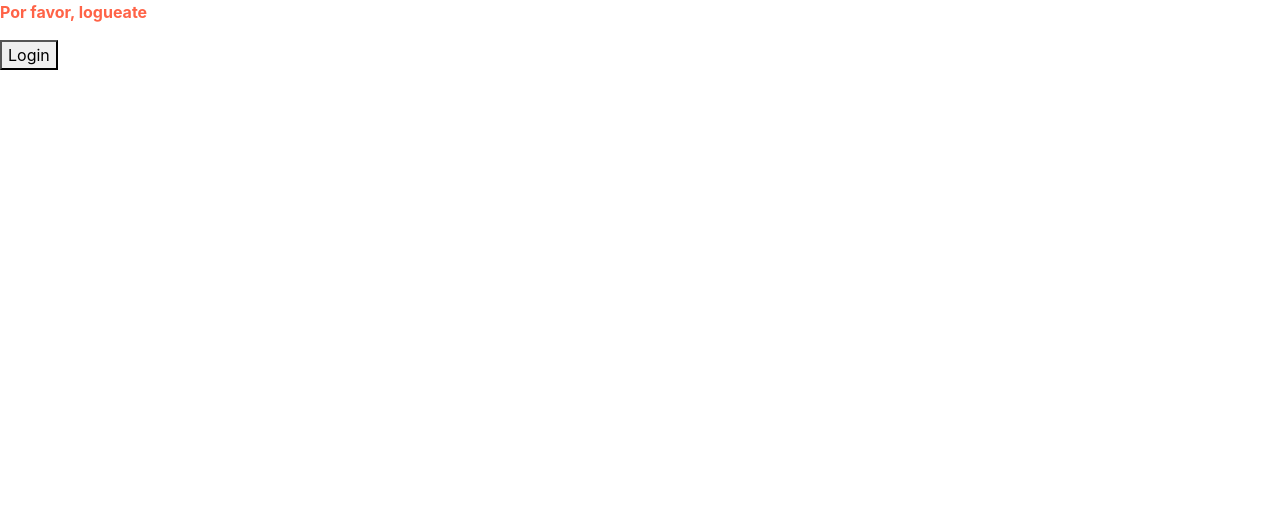
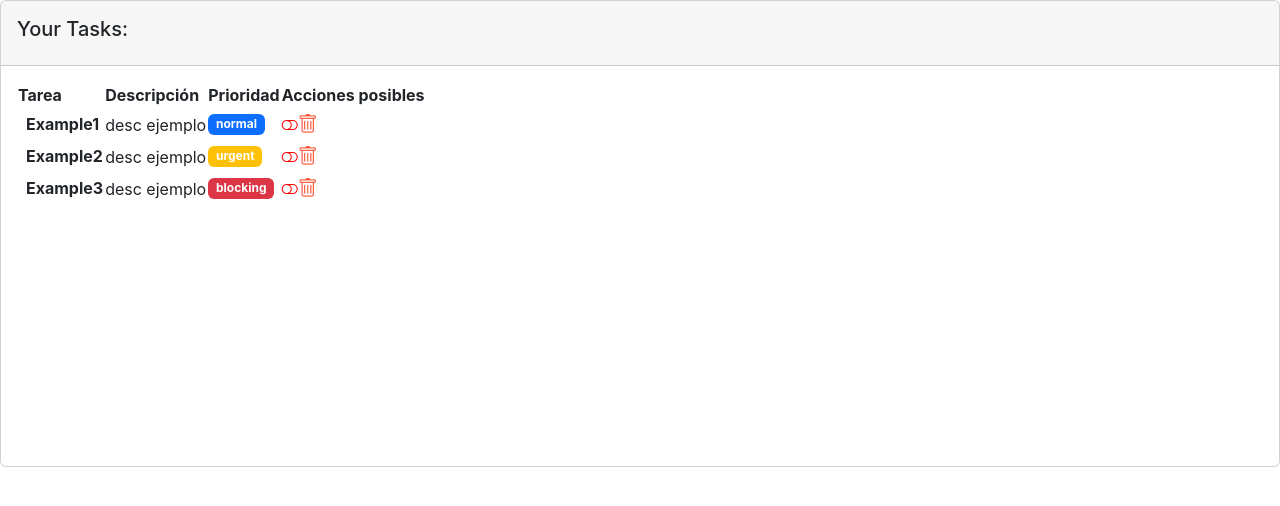
Before and after one commit to MPiccato/ReactIntermedio-TaskApp, a React (Create React App) app: page / in a window 1280 px wide. Shown: the top 506 px of the page. Built offline with nearby package versions, Linux system fonts and the light colour scheme.

Commit message:
terminado estilos en la lista

```diff
--- a/package.json
+++ b/package.json
@@ -7,6 +7,7 @@
     "@testing-library/react": "^13.4.0",
     "@testing-library/user-event": "^13.5.0",
     "bootstrap": "^5.2.3",
+    "bootstrap-icons": "^1.10.5",
     "node-sass": "^7.0.3",
     "react": "^18.2.0",
     "react-dom": "^18.2.0",
--- a/src/App.js
+++ b/src/App.js
@@ -8,8 +8,8 @@
 function App() {
   return (
     <div className="App">
-      <header className="App-header">
-        {/* <TaskListComponent/> */}
+
+        <TaskListComponent/>
         {/* <Ejemplo1/> */}
         {/* <Ejemplo2/> */}
         {/* <MiComponenteConContexto/> */}
@@ -17,8 +17,8 @@
           {/* Esto es props.children */}
           {/* <h3>Todo esto se pinta en props.children</h3> */}
         {/* </Ejemplo4> */}
-        <GrettingStyled nombre="Martin"/>
-      </header>
+        {/* <GrettingStyled nombre="Martin"/> */}
+
     </div>
   );
 }
--- a/src/components/container/task_list.jsx
+++ b/src/components/container/task_list.jsx
@@ -3,14 +3,17 @@
 import { LEVELS } from '../../models/levels.enum.js';
 
 import {TaskComponent} from '../../pure/TaskComponent.jsx'
+import TaskForm from '../../pure/forms/taskForm.jsx';
 
 
 const TaskListComponent = () => {
 
     // Estado del componente
-    const defaultTask = new Task('Example', 'desc ejemplo',false,LEVELS.NORMAL);
+    const defaultTask1 = new Task('Example1', 'desc ejemplo',false,LEVELS.NORMAL);
+    const defaultTask2 = new Task('Example2', 'desc ejemplo',false,LEVELS.URGENT);
+    const defaultTask3 = new Task('Example3', 'desc ejemplo',false,LEVELS.BLOQUING);
 
-    const [tasks, setTasks] = useState(defaultTask);
+    const [tasks, setTasks] = useState([defaultTask1, defaultTask2,defaultTask3]);
     const [loading, setLoading] = useState(true)
 
 
@@ -28,11 +31,40 @@
         console.log('Cambiar el estado de una tarea')
     }
     return (
+
         <div>
-            <div>
-                <h1>Your Tasks:</h1>
+            <div className='col-12'>
+                <div className='card'>
+                    <div className='card-header p-3'>
+                        <h5>Your Tasks:</h5>
+                    </div>
+                    <div className='card-body' data-mdb-perfect-scrolling = 'true' style={{position:'relative', height:'400px'}}>
+                        <table>
+                            <thead>
+                                <tr>
+                                    <th scope='col'>Tarea</th>
+                                    <th scope='col'>Descripción</th>
+                                    <th scope='col'>Prioridad</th>
+                                    <th scope='col'>Acciones posibles</th>
+                                </tr>
+                            </thead>
+                            <tbody>
+                                { tasks.map((task, index) => {
+                                    return (
+                                        <TaskComponent
+                                            key = {index}
+                                            task={task}/>
+
+                                        )
+                                })}
+
+                            </tbody>
+                        </table>
+                    </div>
+                    <TaskForm/>
+                </div>
             </div>
-            <TaskComponent task={defaultTask}/>
+
         </div>
     );
 };
--- a/src/index.js
+++ b/src/index.js
@@ -3,6 +3,9 @@
 
 // !Add bootstrap
 import 'bootstrap/dist/css/bootstrap.css';
+
+// Bootstrap -icons
+import 'bootstrap-icons/font/bootstrap-icons.css'
 
 import './index.css';
 import App from './App';
--- a/src/pure/TaskComponent.jsx
+++ b/src/pure/TaskComponent.jsx
@@ -2,6 +2,7 @@
 import PropTypes from 'prop-types';
 import {Task} from '../models/task.class.js'
 import '../styles/task.scss'
+import { LEVELS } from '../models/levels.enum.js';
 
 export const TaskComponent = ({task}) => {
 
@@ -11,16 +12,65 @@
             console.log('tarea a punto de desmontarse')
         };
     }, [task]);
+
+    /** Function returns a Bedge
+     * depending on the level of te task
+     */
+    function taskLevelBadge() {
+        switch (task.level) {
+            case LEVELS.NORMAL:
+                return (
+                    <h6 className='mb-0'>
+                        <span className='badge bg-primary'>
+                            {task.level}
+                        </span>
+                    </h6>
+                )
+            case LEVELS.URGENT:
+                return (
+                    <h6 className='mb-0'>
+                    <span className='badge bg-warning'>
+                        {task.level}
+                    </span>
+                </h6>
+                )
+            case LEVELS.BLOQUING:
+                return (
+                    <h6 className='mb-0'>
+                    <span className='badge bg-danger'>
+                        {task.level}
+                    </span>
+                </h6>
+                )
+            default:
+                break;
+
+        }
+
+    }
+
+    /**Function that returns icons depending completion tasks */
+    function taskIconCompleted(){
+        if (task.completed) {
+            return (<i className='bi-toggle-on' style={{color:'green', fontWeight:'bold'}}></i>)
+        } else {
+            return (<i className='bi-toggle-off' style={{color:'red', fontWeight:'bold'}}></i>)
+        }
+    }
+
+
     return (
-        <div>
-            <h2 className='task-name'>Nombre: {task.name}</h2>
-            <h3>Descripción: {task.description}</h3>
-            <h4>Level: {task.level}</h4>
-            <h5>
-                This task is: {task.completed ? 'COMPLETED': 'PENDING'}
-            </h5>
 
-        </div>
+        <tr className='fw-normal'>
+            <th><span className='ms-2'>{task.name}</span></th>
+            <td><span className='align-middle'>{task.description}</span></td>
+            <td>{taskLevelBadge()}</td>
+            <td className='align-middle'>{taskIconCompleted()}
+                <i className='bi-trash' style={{color:'tomato', fontSize:'20px'}}></i>
+            </td>
+
+        </tr>
+
     );
 };
 
--- /dev/null
+++ b/src/pure/forms/taskForm.jsx
@@ -0,0 +1,9 @@
+import React, {useRef} from 'react';
+
+const TaskForm = () => {
+    return (
+        <form action=""></form>
+    );
+}
+
+export default TaskForm;
```
Also changed, not shown: 1 other file (tests, documents, lock files or other folders).
